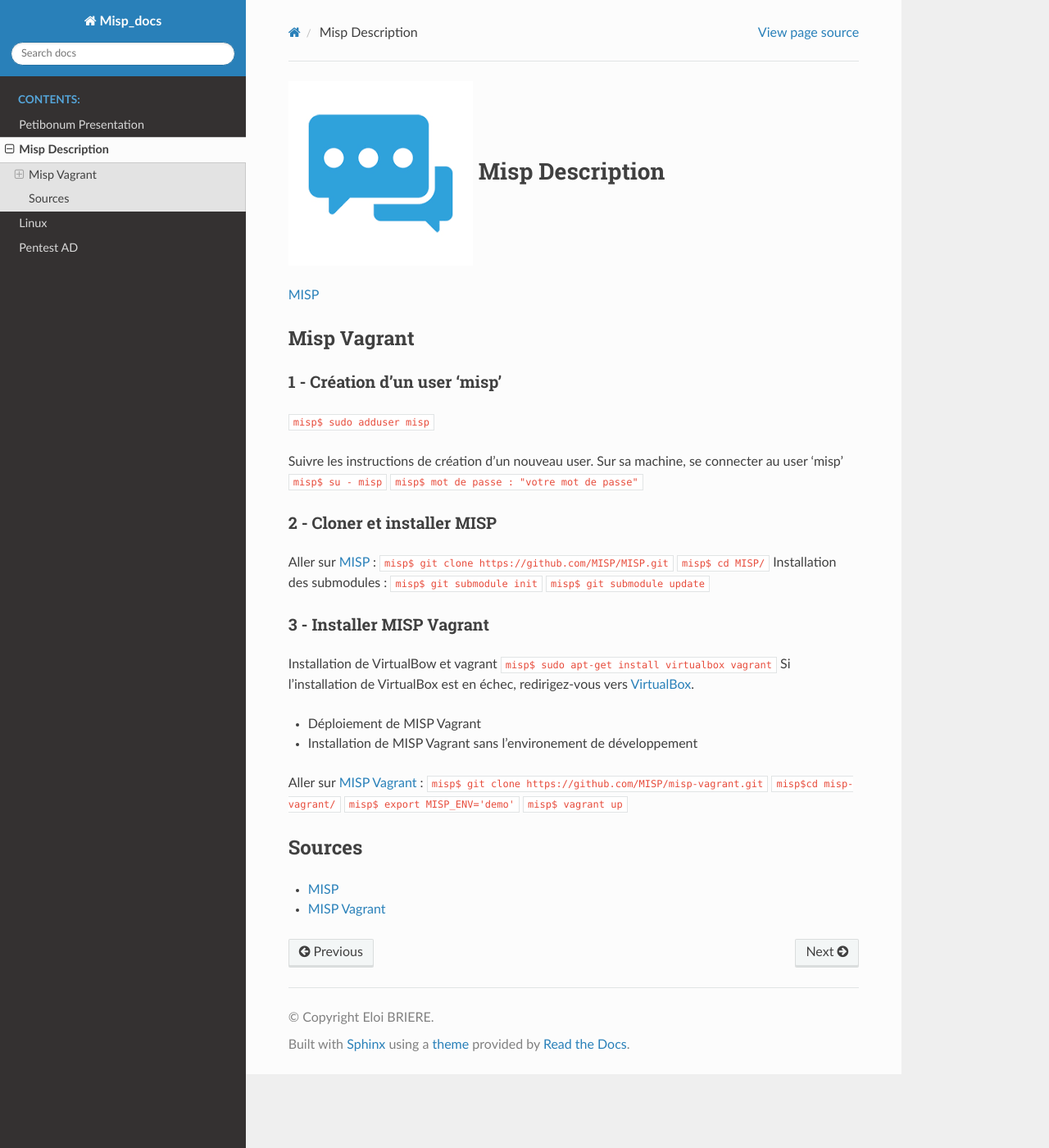
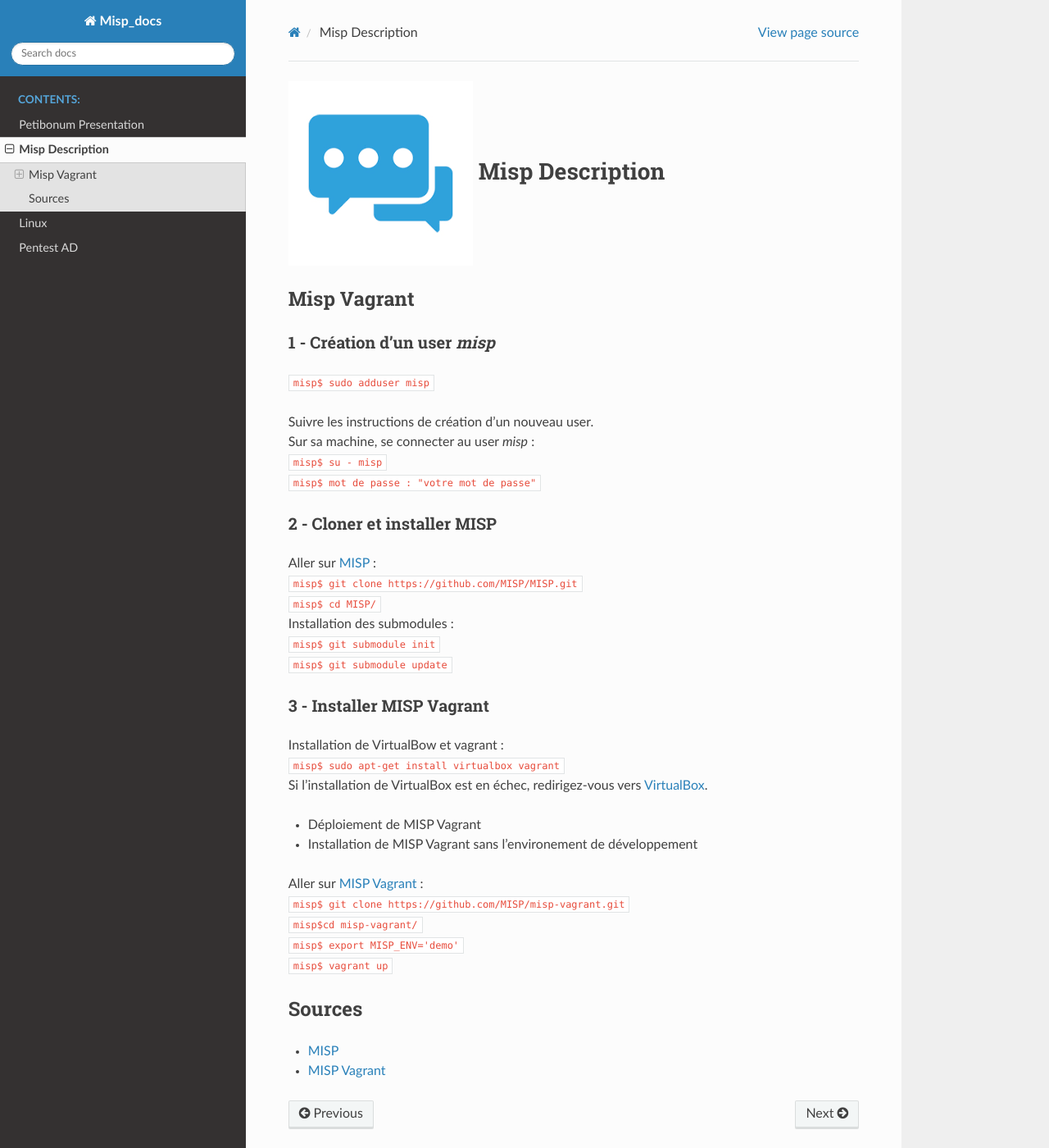
Before and after one commit to Iole-Bri/misp_docs_2, a Sphinx documentation site: the page built from docs/source/src/misp.md, in a window 1280 px wide and 1400 px high. Shown: the whole window at 82% size. Built offline with Sphinx 7.4.7 and the Read the Docs theme 2.0.0, drawn with Linux system fonts in a browser that asks for light colours.

Commit message:
modif misp.md

````diff
--- a/docs/source/src/misp.md
+++ b/docs/source/src/misp.md
@@ -1,13 +1,11 @@
 # ![](img/misp.png) Misp Description
-
-[MISP](https://www.misp-project.org/features.html)
 ## Misp Vagrant
-### 1 - Création d'un user 'misp'
+### 1 - Création d'un user _misp_
 
 ```misp$ sudo adduser misp```
 
 Suivre les instructions de création d'un nouveau user.
-Sur sa machine, se connecter au user 'misp'
+Sur sa machine, se connecter au user _misp_ :
 ```misp$ su - misp```
 ```misp$ mot de passe : "votre mot de passe"```
 
@@ -22,7 +20,7 @@
 
 ### 3 - Installer MISP Vagrant
 
-Installation de VirtualBow et vagrant
+Installation de VirtualBow et vagrant :
 ```misp$ sudo apt-get install virtualbox vagrant```
     Si l'installation de VirtualBox est en échec, redirigez-vous vers [VirtualBox](https://www.virtualbox.org/wiki/Downloads).
 
````
